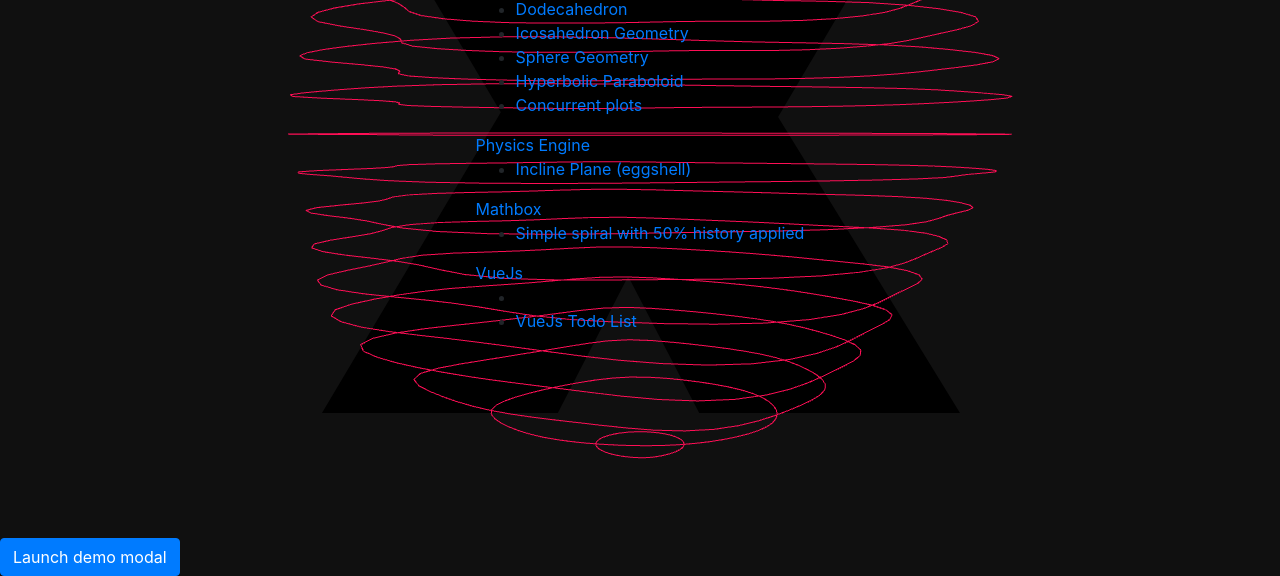
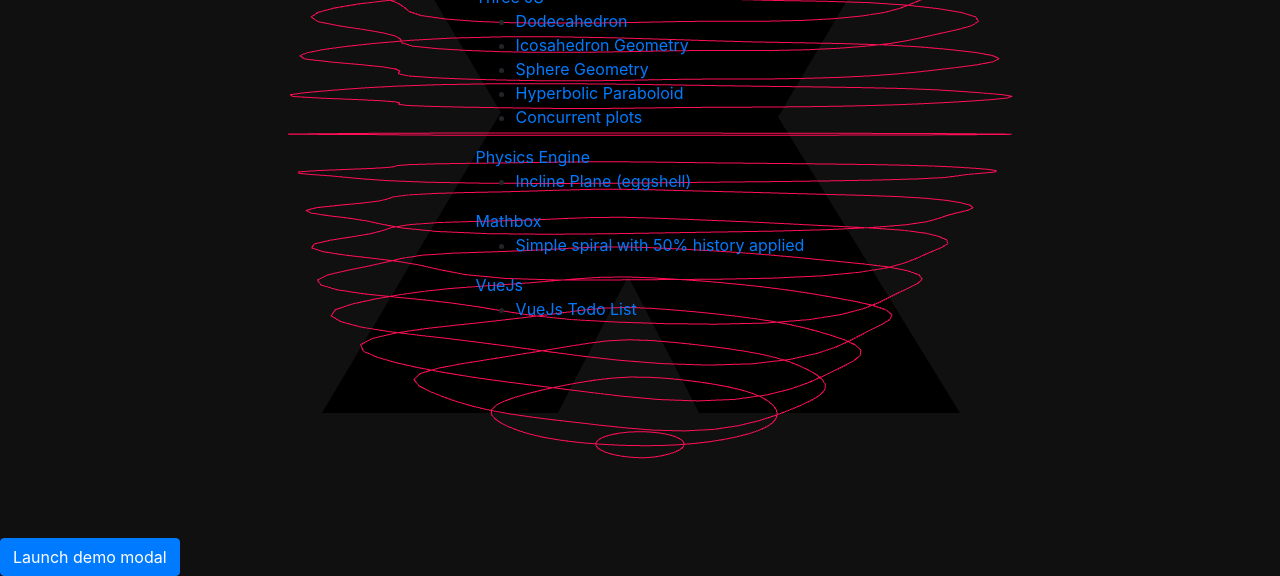
Before and after one commit to rhartzell/rhartz2019, a website: page default.html in a window 1280 px wide. Shown: the part 318-894 px from the top of the page. Drawn offline with nearby package versions, Linux system fonts and the light colour scheme.

```diff
--- a/default.html
+++ b/default.html
@@ -120,7 +120,7 @@
                     </ul>
                     <a href="">VueJs</a>
                     <ul>
-                      <li><li><a href="dist/index.html">VueJs Todo List</a></li></li>
+                      <li><a href="dist/index.html">VueJs Todo List</a></li>
                     </ul>
 				</div>
 
```
Also changed, not shown: dist/index.html, 6 other files.
